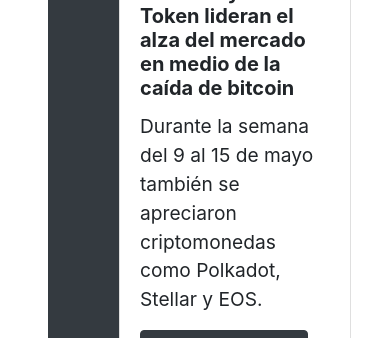
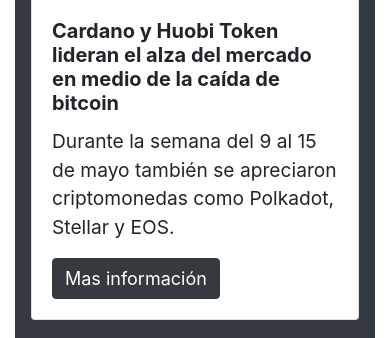
Before and after one commit to JuanCapdevila/my-first-blog, a Django app: page / in a window 390 px wide. Shown: the part 1315-1653 px from the top of the page. Run offline with Django 3.2, Linux system fonts and the light colour scheme; data that the repository does not hold is empty; some libraries are stand-ins or nearby versions.

Commit message:
Modificacion Responsive

```diff
--- a/blog/static/css/blog.css
+++ b/blog/static/css/blog.css
@@ -64,3 +64,6 @@ p{
 .barra{
     background-color: #1884F8;
 }
+.jumbotron {
+    min-height: 300px;
+}
--- a/blog/templates/blog/base.html
+++ b/blog/templates/blog/base.html
@@ -42,11 +42,10 @@
 
           </div>
         </nav>
-
-        <div class="jumbotron bg-dark mx-5 ">
-          <div class="content container">
+        <div class="container center" >
+        <div class="jumbotron bg-dark " id="jumbotron" >
               <div class="row">
-                  <div class=" col-lg-9 col-md-7">
+                  <div class=" col-lg-9 col-md-7 col-sm-9">
                   {% block content %}
                   {% endblock %}
                    <div class="row">
@@ -70,8 +69,8 @@
 
 
                   </div>
-                  <div class=" col-md-5 col-lg-3 ">
-                      <div class="card" style="width: auto auto;">
+                  <div class="col-lg-3 col-md-5 col-sm-9">
+                      <div class="card" style="width: auto auto; max-width: 100%;">
                           <img class="card-img-top" src="https://mk0criptonoticijjgfa.kinstacdn.com/wp-content/uploads/2021/05/staking-cardano-exchange-kraken-350x250.jpg" alt="Card image cap">
                           <div class="card-body">
                             <h5 class="card-title"><b>Staking de Cardano ya está disponible en Kraken </b></h5>
@@ -80,7 +79,7 @@
                           </div>
                       </div>
 
-                      <div class="card" style="width: auto auto;">
+                      <div class="card " style="width: auto auto; max-width: 100%;" >
                           <img class="card-img-top" src="https://mk0criptonoticijjgfa.kinstacdn.com/wp-content/uploads/2021/04/boletin-350x250.jpg.webp" alt="Card image cap">
                           <div class="card-body">
                             <h5 class="card-title"><b>Cardano y Huobi Token lideran el alza del mercado en medio de la caída de bitcoin </b></h5>
@@ -99,8 +98,9 @@
                       </div>
                   </div>
               </div>
-          </div>
+
         </div>
+      </div>
         <div >
             <footer class="page-footer font-small ">
                 <div class="footer-copyright text-center py-3"  id="footer" style="background-color: black; color: white;">© 2020 Copyright:
```
